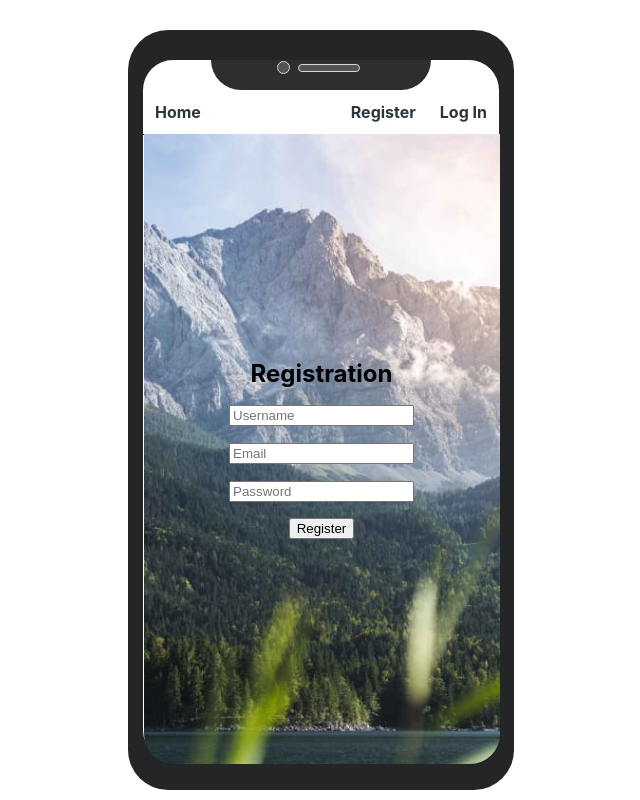
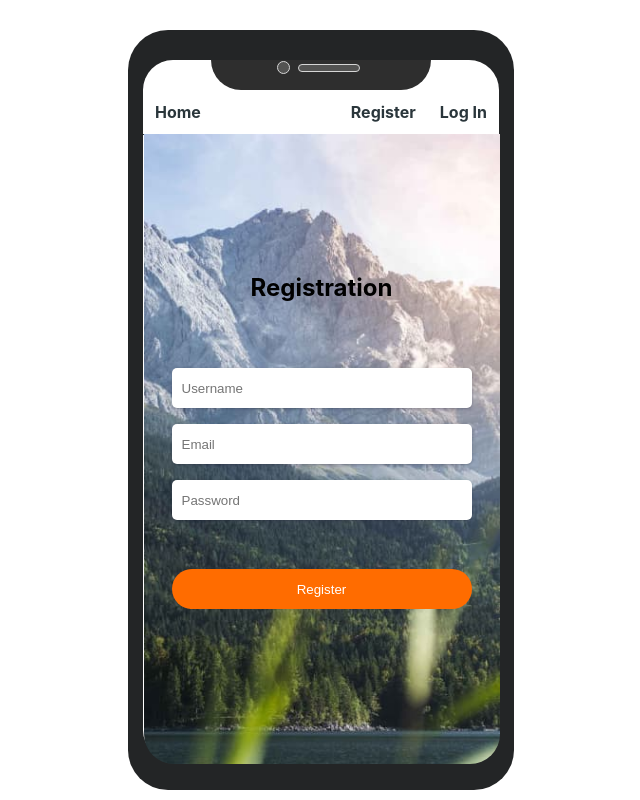
Before and after one commit to torn80beta/goit-react-hw-08-phonebook, a React (Create React App) app: page /goit-react-hw-08-phonebook/register in a window 1280 px wide. Shown: the whole page, without its empty margins (319-959 px from the left). Built offline with nearby package versions, Linux system fonts and the light colour scheme.

Commit message:
registration css

```diff
--- a/src/components/RegistrationForm/RegistrationForm.jsx
+++ b/src/components/RegistrationForm/RegistrationForm.jsx
@@ -5,6 +5,7 @@ import {
   StyledLabel,
   StyledInput,
   StyledH2,
+  StyledButton,
 } from './RegistrationForm.styled';
 import { StyledBackground } from 'components/Background/Background.styled';
 
@@ -21,7 +22,7 @@ export const RegistrationForm = () => {
         password: form.elements.password.value,
       })
     );
-    form.reset();
+    // form.reset();
   };
 
   return (
@@ -29,15 +30,25 @@ export const RegistrationForm = () => {
       <StyledBackground>
         <StyledH2>Registration</StyledH2>
         <StyledLabel>
-          <StyledInput type="text" name="name" placeholder="Username" />
+          <StyledInput
+            type="text"
+            name="name"
+            placeholder="Username"
+            autoComplete="on"
+          />
         </StyledLabel>
         <StyledLabel>
-          <StyledInput type="email" name="email" placeholder="Email" />
+          <StyledInput
+            type="email"
+            name="email"
+            placeholder="Email"
+            autoComplete="on"
+          />
         </StyledLabel>
         <StyledLabel>
           <StyledInput type="password" name="password" placeholder="Password" />
         </StyledLabel>
-        <button type="submit">Register</button>
+        <StyledButton type="submit">Register</StyledButton>
       </StyledBackground>
     </StyledForm>
   );
--- a/src/components/RegistrationForm/RegistrationForm.styled.jsx
+++ b/src/components/RegistrationForm/RegistrationForm.styled.jsx
@@ -1,5 +1,4 @@
 import styled from '@emotion/styled';
-import photo_bg from '../../images/photo_bg.jpg';
 
 export const StyledForm = styled.form`
   display: flex;
@@ -10,7 +9,9 @@ export const StyledForm = styled.form`
   /* width: 320px; */
 `;
 
-export const StyledH2 = styled.h2``;
+export const StyledH2 = styled.h2`
+  margin-bottom: 50px;
+`;
 
 export const StyledLabel = styled.label`
   /* display: flex;
@@ -21,23 +22,41 @@ export const StyledLabel = styled.label`
   /* margin-left: 30px; */
 `;
 
-export const StyledInput = styled.input``;
+export const StyledInput = styled.input`
+  display: block;
+  box-sizing: border-box;
+  /* margin: 10px 0px 40px; */
+  padding: 3px 10px;
+  width: 300px;
+  height: 40px;
+  border: none;
+  box-shadow: rgba(50, 50, 93, 0.25) 0px 2px 5px -1px,
+    rgba(0, 0, 0, 0.3) 0px 1px 3px -1px;
+  border-radius: 5px;
 
-export const StyledBackground = styled.div`
-  position: relative;
-  top: -9px;
-  left: 1px;
-  display: flex;
-  flex-direction: column;
-  justify-content: center;
-  align-items: center;
-  gap: 16px;
-  background-image: url(${photo_bg});
-  background-repeat: no-repeat;
-  // backgroundPosition: 'center',
-  background-size: cover;
-  width: 356px;
-  height: 630px;
-  border-bottom-left-radius: 30px;
-  border-bottom-right-radius: 30px;
+  &:focus {
+    outline: 2px solid gray;
+  }
 `;
+
+export const StyledButton = styled.button`
+  /* alignItems: 'center', */
+  /* justifyContent: 'center', */
+  min-width: 300px;
+  height: 40px;
+  color: white;
+  border: none;
+  background-color: #ff6c00;
+  border-radius: 100px;
+  margin-top: 33px;
+  margin-bottom: 16px;
+  cursor: pointer;
+
+  &:hover {
+    background-color: #ef8e47;
+  }
+
+  &:active {
+    background-color: #ff6c00;
+  }
+`;
```
